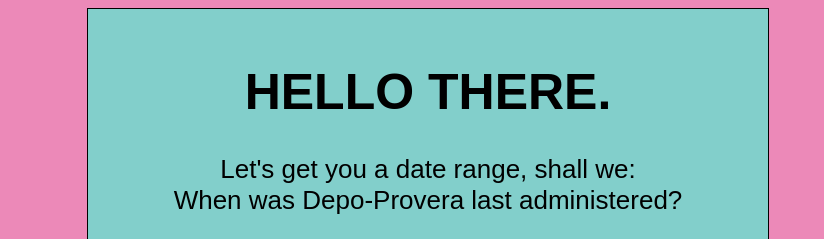
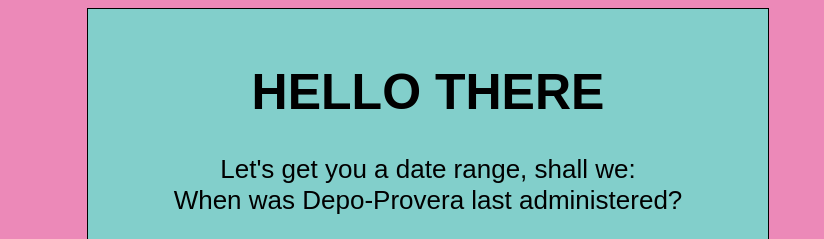
Before and after one commit to danlehner/depo-provera-date, a plain HTML site: page index.html in a window 1280 px wide. Shown: the top 239 px of the page, 212-1036 px from the left. Drawn offline with nearby package versions, Linux system fonts and the light colour scheme; a web font is replaced by a local one.

Commit message:
Update index.html

```diff
--- a/index.html
+++ b/index.html
@@ -12,7 +12,7 @@
 <body>
   <img id="callen-logo" src="https://callen-lorde.org/graphics/2017/11/Callen-Lorde-Rainbow-Logo.png">
  <div id="lrg-cont">
-   <h1>HELLO THERE.</h1>
+   <h1>HELLO THERE</h1>
     <p class="paragraph-text">Let's get you a date range, shall we: <br>
       When was Depo-Provera last administered?</p>
 
```
